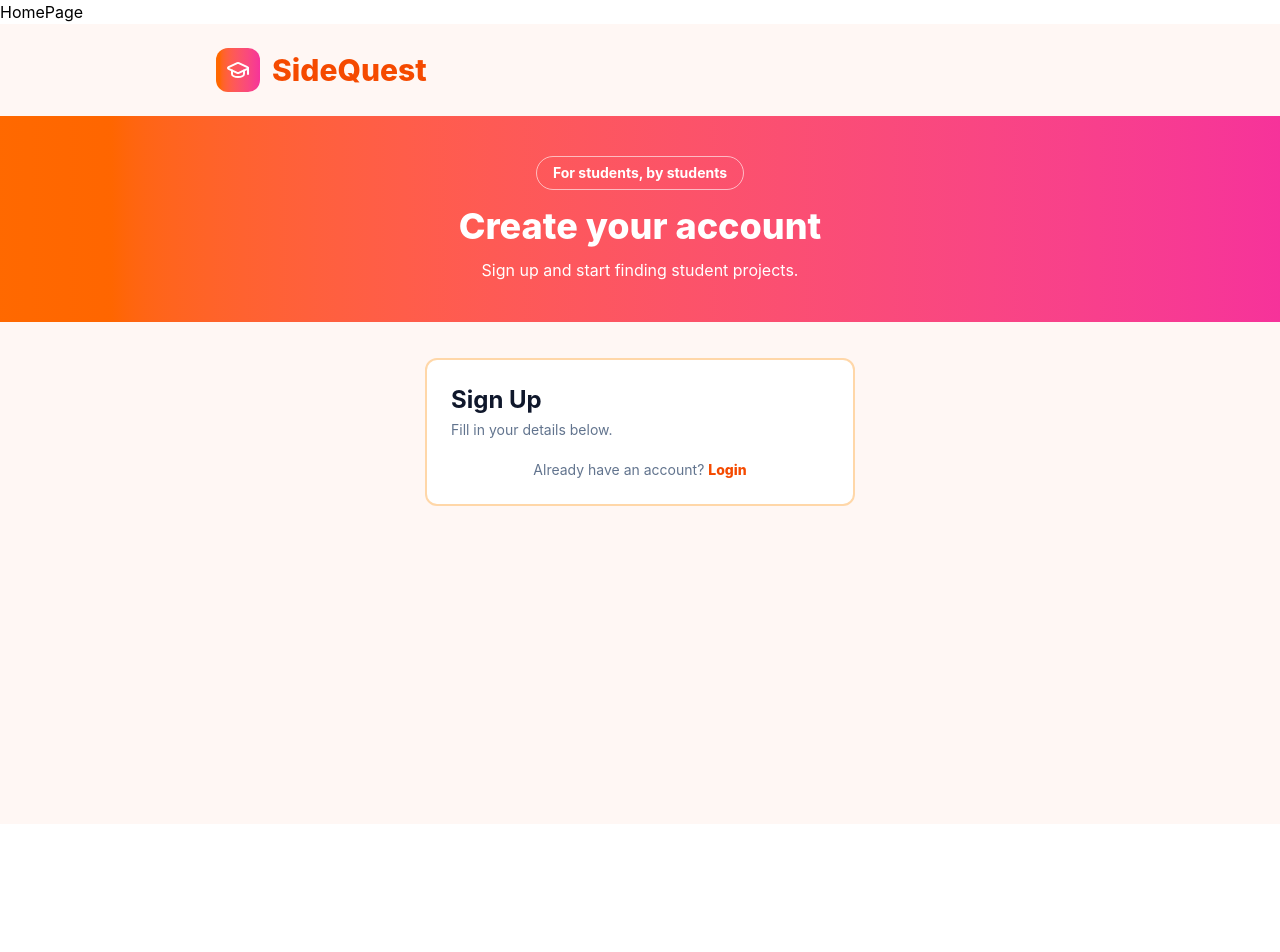
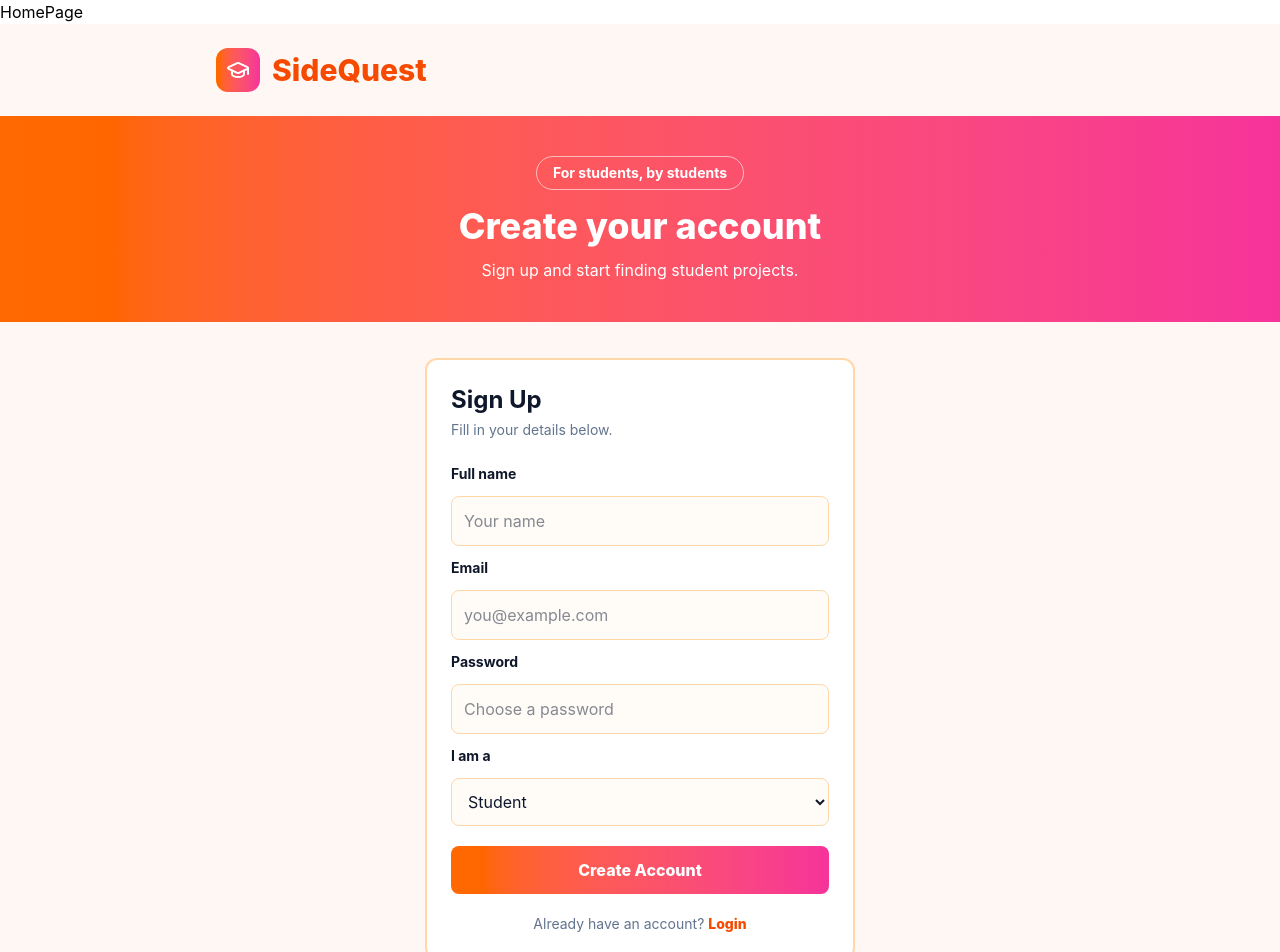
Before and after one commit to mavagoncalves/SideQuest, a React app in the folder frontend/: page / in a window 1280 px wide. Shown: the top 952 px of the page. Before the commit the page ends 824 px from the top, so only its background shows below. Built offline with nearby package versions, Linux system fonts and the light colour scheme; the HTML template or start-up script is replaced by a standard one.

Commit message:
Created the signup page using react and lucide.

```diff
--- a/frontend/src/pages/SignupPage.jsx
+++ b/frontend/src/pages/SignupPage.jsx
@@ -1,4 +1,5 @@
 import { GraduationCap } from "lucide-react"
+import React from "react"
 
 function SignupPage() {
   return (
@@ -30,6 +31,55 @@ function SignupPage() {
           Fill in your details below.
         </p>
 
+        <form className="mt-6 grid gap-3">
+          <label className="text-sm font-bold" htmlFor="name">
+            Full name
+          </label>
+          <input
+            className="w-full rounded-lg border border-orange-200 bg-orange-50/40 p-3 outline-orange-400"
+            id="name"
+            type="text"
+            placeholder="Your name"
+          />
+
+          <label className="text-sm font-bold" htmlFor="email">
+            Email
+          </label>
+          <input
+            className="w-full rounded-lg border border-orange-200 bg-orange-50/40 p-3 outline-orange-400"
+            id="email"
+            type="email"
+            placeholder="you@example.com"
+          />
+
+          <label className="text-sm font-bold" htmlFor="password">
+            Password
+          </label>
+          <input
+            className="w-full rounded-lg border border-orange-200 bg-orange-50/40 p-3 outline-orange-400"
+            id="password"
+            type="password"
+            placeholder="Choose a password"
+          />
+
+          <label className="text-sm font-bold" htmlFor="role">
+            I am a
+          </label>
+          <select
+            className="w-full rounded-lg border border-orange-200 bg-orange-50/40 p-3 outline-orange-400"
+            id="role"
+          >
+            <option>Student</option>
+            <option>Client</option>
+          </select>
+
+          <button
+            className="mt-2 rounded-lg bg-gradient-to-r from-orange-500 to-pink-500 p-3 font-extrabold text-white"
+            type="submit"
+          >
+            Create Account
+          </button>
+        </form>
 
         <p className="mt-5 text-center text-sm text-slate-500">
           Already have an account?{" "}
```
